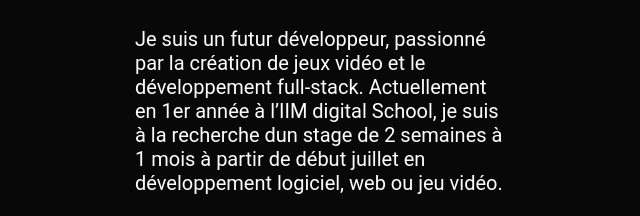
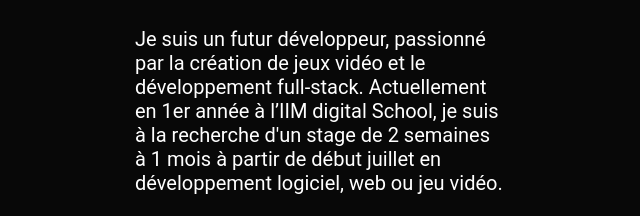
Before and after one commit to Platypus494/Portfolio, a plain HTML site: page index.html in a window 1280 px wide. Shown: the part 293-509 px from the top of the page, 70-710 px from the left. Drawn offline with Linux system fonts and the light colour scheme.

Commit message:
Update index.html

```diff
--- a/index.html
+++ b/index.html
@@ -45,7 +45,7 @@
         <h1>Matéo </br><b>VENDEMAN--LARBI BEN HAMMOU</b></h1>
         <p>
           Je suis un futur développeur, passionné par la création de jeux vidéo et le développement full-stack.
-          Actuellement en 1er année à l’IIM digital School, je suis à la recherche dun stage de 2 semaines à 1 mois à partir de début juillet en développement logiciel, web ou jeu vidéo.
+          Actuellement en 1er année à l’IIM digital School, je suis à la recherche d'un stage de 2 semaines à 1 mois à partir de début juillet en développement logiciel, web ou jeu vidéo.
         </p>
         <a href="#contact" class="button">Me contacter</a>
       </div>
```
